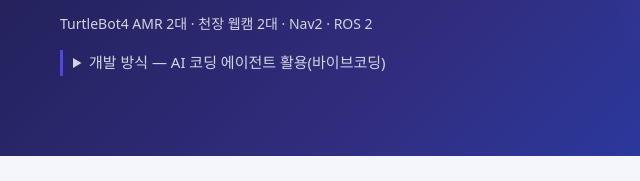
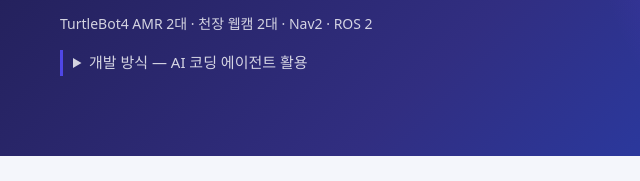
Before and after one commit to gwanhuiGIM/gwanhuiGIM.github.io, a plain HTML site: page intelli1.html in a window 1280 px wide. Shown: the part 307-488 px from the top of the page, 0-640 px from the left. Drawn offline with Linux system fonts and the light colour scheme; a web font is replaced by a local one.

Commit message:
docs: remove vibe coding terminology from intelli1.html

```diff
--- a/intelli1.html
+++ b/intelli1.html
@@ -14,7 +14,7 @@
   <h1>제조업 공장 산업안전 AMR 순찰로봇 및 관제 시스템</h1>
   <p class="muted">부트캠프 과제 · SLAM(위치추정 및 공간지도생성) 기반 자율주행 로봇 시스템 구현</p>
   <p class="tags">TurtleBot4 AMR 2대 · 천장 웹캠 2대 · Nav2 · ROS 2</p>
-  <details class="muted" style="border-left:3px solid var(--accent);padding-left:10px;margin:8px 0"><summary>개발 방식 — AI 코딩 에이전트 활용(바이브코딩)</summary><p><b>맡긴 것</b>: 코드 로직·환경 구성 보조, 구조 제안<br><b>직접 한 것</b>: 작업 흐름(상태·우선순위), 원인 규명<br><b>겪은 한계</b>: 패키지 충돌, 근거 없는 값·지어낸 이유, 부분 확인 후 정상 보고, 세션 간 결정 망각<br><b>그래서</b>: 도구에 모두 의존하지 않고 판단할 일을 나눠 개발(<a href="ai.html">AI 에이전트 활용</a> 참고)</p></details>
+  <details class="muted" style="border-left:3px solid var(--accent);padding-left:10px;margin:8px 0"><summary>개발 방식 — AI 코딩 에이전트 활용</summary><p><b>맡긴 것</b>: 코드 로직·환경 구성 보조, 구조 제안<br><b>직접 한 것</b>: 작업 흐름(상태·우선순위), 원인 규명<br><b>겪은 한계</b>: 패키지 충돌, 근거 없는 값·지어낸 이유, 부분 확인 후 정상 보고, 세션 간 결정 망각<br><b>그래서</b>: 도구에 모두 의존하지 않고 판단할 일을 나눠 개발(<a href="ai.html">AI 에이전트 활용</a> 참고)</p></details>
 </header>
 
 <nav class="toc" aria-label="목차">
```
